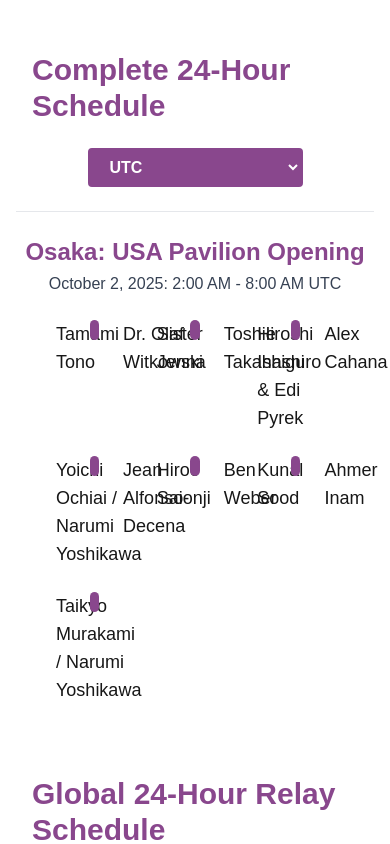
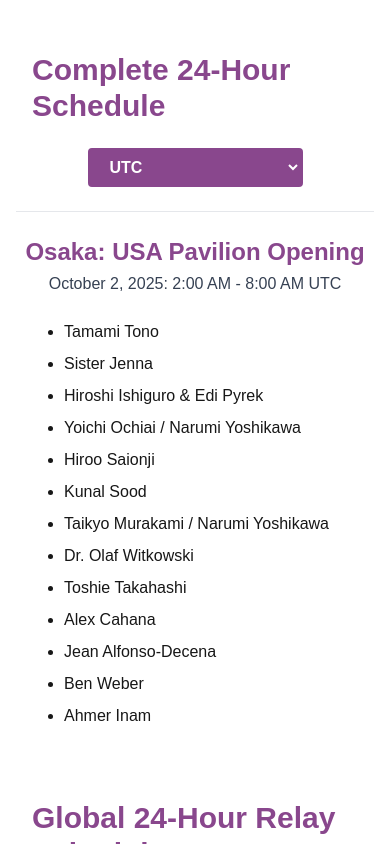
Before and after one commit to Algonots/ai-compassion_website, a Next.js app: page / in a window 390 px wide. Shown: the part 11156-12000 px from the top of the page. Built offline with nearby package versions, Linux system fonts and the light colour scheme.

Commit message:
updated mobile responsiveness for timeline

```diff
--- a/src/components/timelineSection/index.jsx
+++ b/src/components/timelineSection/index.jsx
@@ -362,35 +362,45 @@ function TimelineSection({
         )}
 
         {isScheduleSection ? (
-          // Wider grid timeline for Complete 24-Hour Schedule
-          <div className="relative w-full max-w-6xl mx-auto px-6 md:px-8">
-            <div className="grid grid-cols-9 gap-6 md:gap-12">
+          <div className="relative w-full max-w-6xl mx-auto px-2 md:px-8">
+            {/* Mobile: show as list */}
+            <div className="block md:hidden">
+              <ul className="list-disc pl-6 space-y-2">
+                {scheduleLeft.map((leftEvent, idx) => (
+                  <li key={`left-${idx}`}>{leftEvent.items[0]}</li>
+                ))}
+                {scheduleRight.map((rightEvent, idx) => (
+                  <li key={`right-${idx}`}>{rightEvent.items[0]}</li>
+                ))}
+              </ul>
+            </div>
+            {/* Desktop: show as grid with dots */}
+            <div className="hidden md:block">
+              <div className="grid grid-cols-9 gap-12">
                 {scheduleLeft.map((leftEvent, idx) => {
                   const rightEvent = scheduleRight[idx];
                   return (
                     <React.Fragment key={idx}>
-                    {/* Left column */}
                       <div className="md:col-span-4 md:pr-4 flex md:justify-end">
-                      <div className="text-lg md:text-xl font-medium">
+                        <div className="text-xl font-medium">
                           {leftEvent.items[0]}
                         </div>
                       </div>
-                    {/* Dot column */}
                       <div className="col-span-1 flex justify-center">
                         <div
                           className="w-5 h-5 rounded-full"
                           style={{ backgroundColor: "#89478D" }}
                         />
                       </div>
-                    {/* Right column */}
                       <div className="md:col-span-4 md:pl-4 flex md:justify-start">
-                      <div className="text-lg md:text-xl font-medium">
+                        <div className="text-xl font-medium">
                           {rightEvent ? rightEvent.items[0] : ""}
                         </div>
                       </div>
                     </React.Fragment>
                   );
                 })}
+              </div>
             </div>
           </div>
         ) : (
```
Lines whose indentation alone changed are shown as unchanged.
